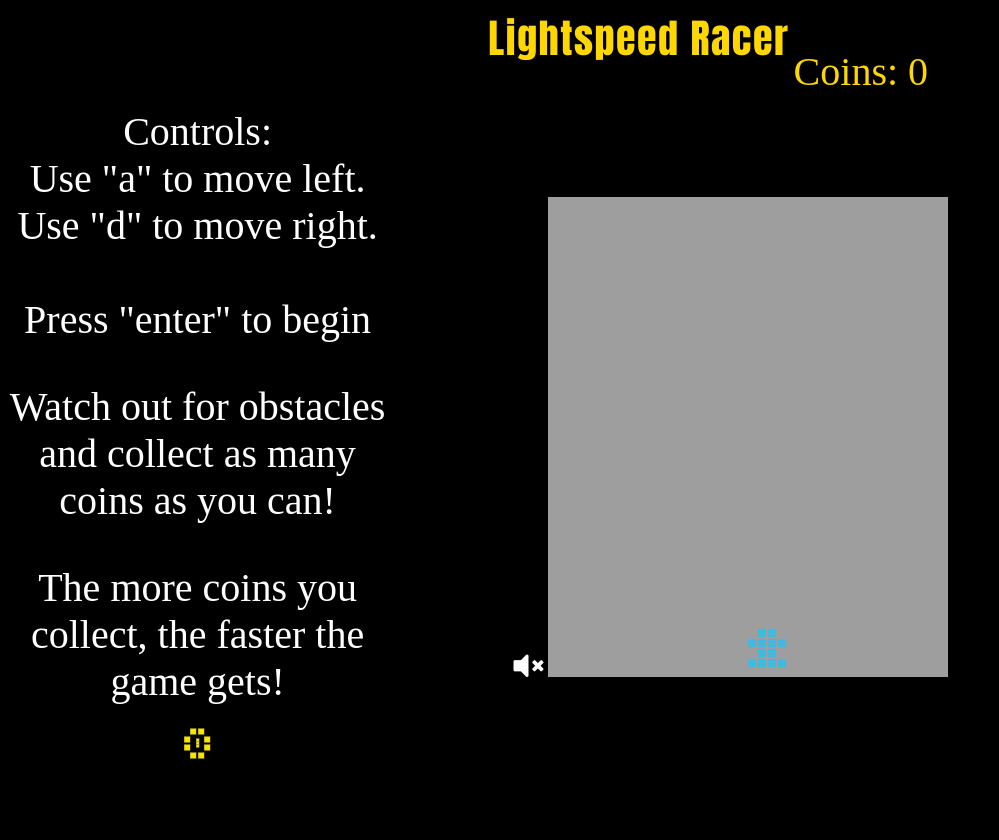
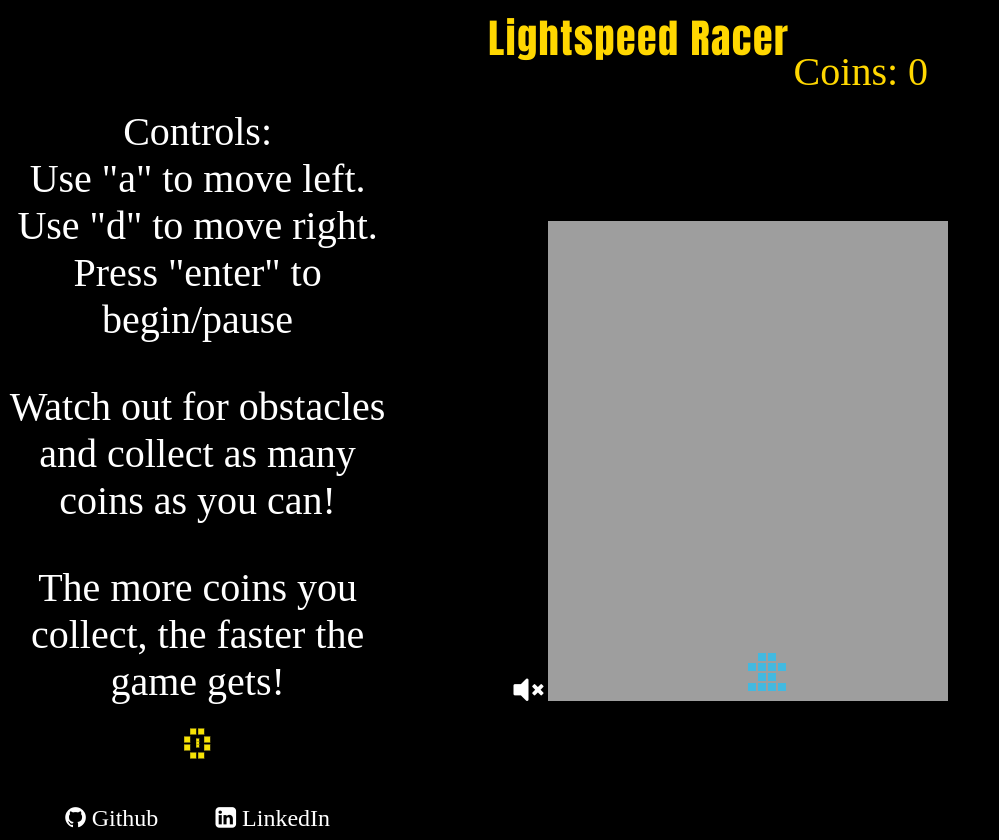
Before and after one commit to Brent1LT/LightSpeed-Racer, a website built with webpack: page index.html in a window 1280 px wide. Shown: the whole page, without its empty margins (0-999 px from the left). Before the commit the page ends 800 px from the top, so only its background shows below. Built offline with nearby package versions, Linux system fonts and the light colour scheme.

Commit message:
Add links to git hub and linked in

```diff
--- a/app/assets/stylesheets/game.css
+++ b/app/assets/stylesheets/game.css
@@ -81,3 +81,15 @@ body {
 .gameover-text{
   display: inherit
 }
+
+.links-container{
+  display: flex;
+  justify-content: space-evenly;
+  padding-top: 20px;
+}
+
+.links{
+  color: white;
+  font-size: 24px;
+  text-decoration: none;
+}
--- a/index.html
+++ b/index.html
@@ -7,16 +7,26 @@
   <title>Lightspeed Racer</title>
   <link rel="stylesheet" href="https://use.fontawesome.com/releases/v5.7.2/css/all.css" integrity="sha384-fnmOCqbTlWIlj8LyTjo7mOUStjsKC4pOpQbqyi7RrhN7udi9RwhKkMHpvLbHG9Sr"
     crossorigin="anonymous">
+  <link rel="stylesheet" href="https://cdnjs.cloudflare.com/ajax/libs/font-awesome/4.7.0/css/font-awesome.min.css">
   <link rel='stylesheet' href='./app/assets/stylesheets/game.css'/>
+
 </head>
 <body>
   <div class='title'>Lightspeed Racer</div>
   <div class="info-container">
     <div class='controls'>Controls: <br>
-      Use "a" to move left. Use "d" to move right. <br> <br> Press "enter" to begin
+      Use "a" to move left. Use "d" to move right. <br>Press "enter" to begin/pause
       <div class="instructions">Watch out for obstacles and collect as many coins as you can!
         <div class="instructions">The more coins you collect, the faster the game gets!</div>
         <img class="coin-photo" src="./app/assets/coin.png">
+        <div class="links-container">
+          <a class='links' target='_blank' href="https://github.com/Brent1LT/LightSpeed-Racer">
+            <i class="fa fa-github"></i> Github
+          </a>
+          <a class='links' target='_blank' href="https://www.linkedin.com/in/brent-bumann/">
+            <i class="fa fa-linkedin-square"></i> LinkedIn
+          </a>
+        </div>
       </div>
     </div>
     <div id='game-container' class='game-container'>
```
